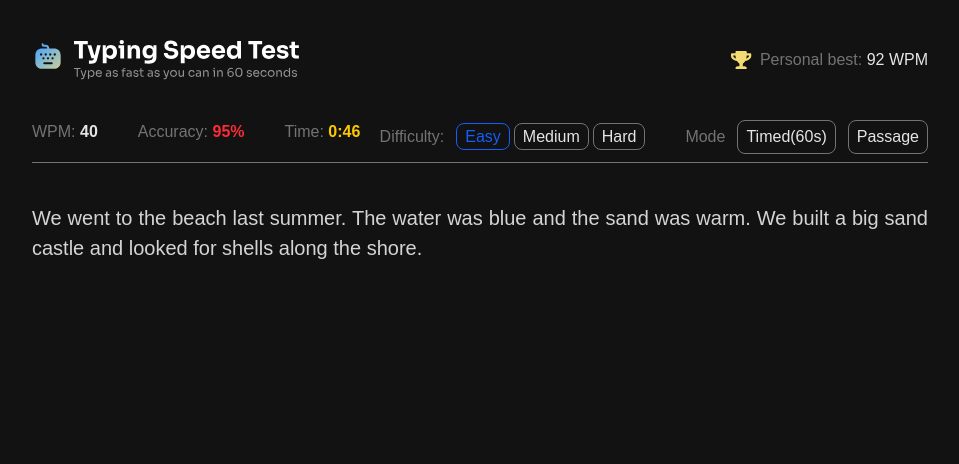
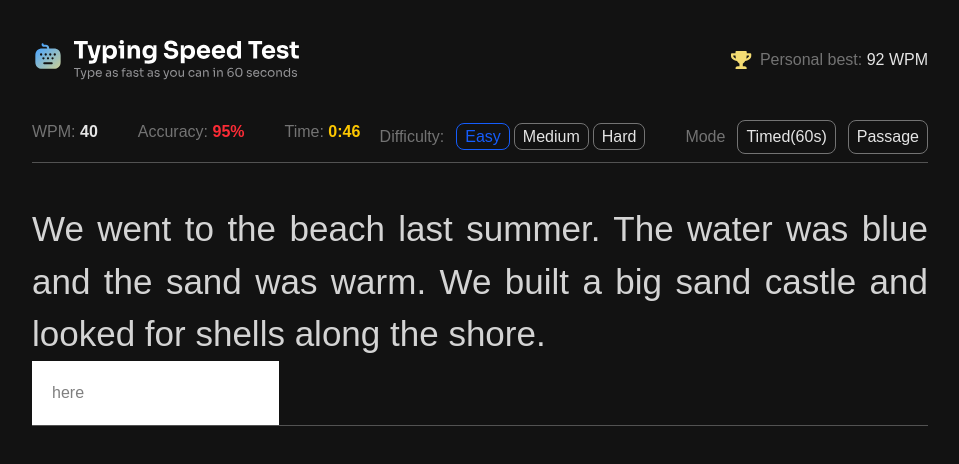
Before and after one commit to Zer0-Gravity/mini-react-project, a React (Vite) app in the folder typing-test/: page / in a window 1280 px wide. Shown: the top 464 px of the page, without its empty margins (160-1119 px from the left). Built offline with nearby package versions, Linux system fonts and the light colour scheme.

Commit message:
Feat: Add ref focus when user press any alphabet key

```diff
--- a/typing-test/src/Component/Playground.tsx
+++ b/typing-test/src/Component/Playground.tsx
@@ -1,3 +1,4 @@
+import React, { useEffect, useRef, useState } from "react";
 import type { LevelEntries } from "../Utils/Type";
 
 interface PlaygroundProps {
@@ -5,14 +6,40 @@ interface PlaygroundProps {
 }
 
 function Playground({ passage }: PlaygroundProps) {
+    const [userType, setUserType] = useState<string>("");
+    const inputRef = useRef<HTMLInputElement>(null);
+
+    const handleUserType = (e: React.ChangeEvent<HTMLInputElement>) => {
+        setUserType(e.target.value);
+    };
+
+    useEffect(() => {
+        const handleKeydown = (e: KeyboardEvent) => {
+            if (
+                /^[a-zA-Z]$/.test(e.key) && //Regex check ensure the trigger only the alphabet
+                document.activeElement !== inputRef.current
+            ) {
+                inputRef.current?.focus();
+            }
+        };
+        window.addEventListener("keydown", handleKeydown); // Add global listener
+        return () => window.removeEventListener("keydown", handleKeydown); //Cleanup avoid memory leak
+    }, []);
+
     return (
         <>
             <div>
-                <p className="text-justify text-neutral-300 text-[20px]">
+                <p className="text-justify text-neutral-300 text-[35px]">
                     {passage.text}
                 </p>
             </div>
-            <input type="text" />
+            <input
+                ref={inputRef}
+                type="text"
+                onChange={handleUserType}
+                placeholder="here"
+                className="p-5 bg-white"
+            />
         </>
     );
 }
--- a/typing-test/src/TypingTest.tsx
+++ b/typing-test/src/TypingTest.tsx
@@ -36,7 +36,7 @@ function TypingTest() {
             </header>
 
             {/* Label section */}
-            <section className="flex justify-between border-b border-b-neutral-500 w-[70%]">
+            <section className="flex justify-between border-b border-b-neutral-600 w-[70%]">
                 <div className="flex gap-10">
                     <h1 className="text-neutral-500">
                         WPM:
@@ -60,7 +60,7 @@ function TypingTest() {
             </section>
 
             {/* Playground */}
-            <section className="w-[70%]">
+            <section className="w-[70%] border-b border-b-neutral-600">
                 <Playground passage={passage} />
             </section>
         </main>
```
